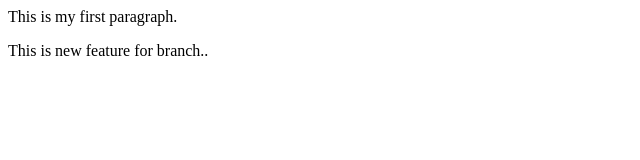
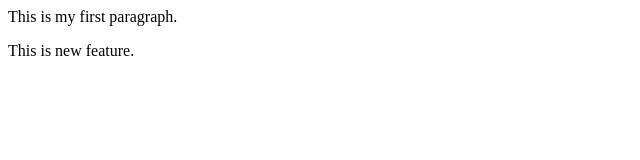
Before and after one commit to Hamna-Tanveer/local-repo, a plain HTML site: page index.html in a window 1280 px wide. Shown: the full height of the page, 0-640 px from the left. Drawn offline with Linux system fonts and the light colour scheme.

Commit message:
new feature add

```diff
--- a/index.html
+++ b/index.html
@@ -1,2 +1,2 @@
 <p>This is my first paragraph.</p>
-<p>This is new feature for branch..</p>
+<p>This is new feature.</p>
```
